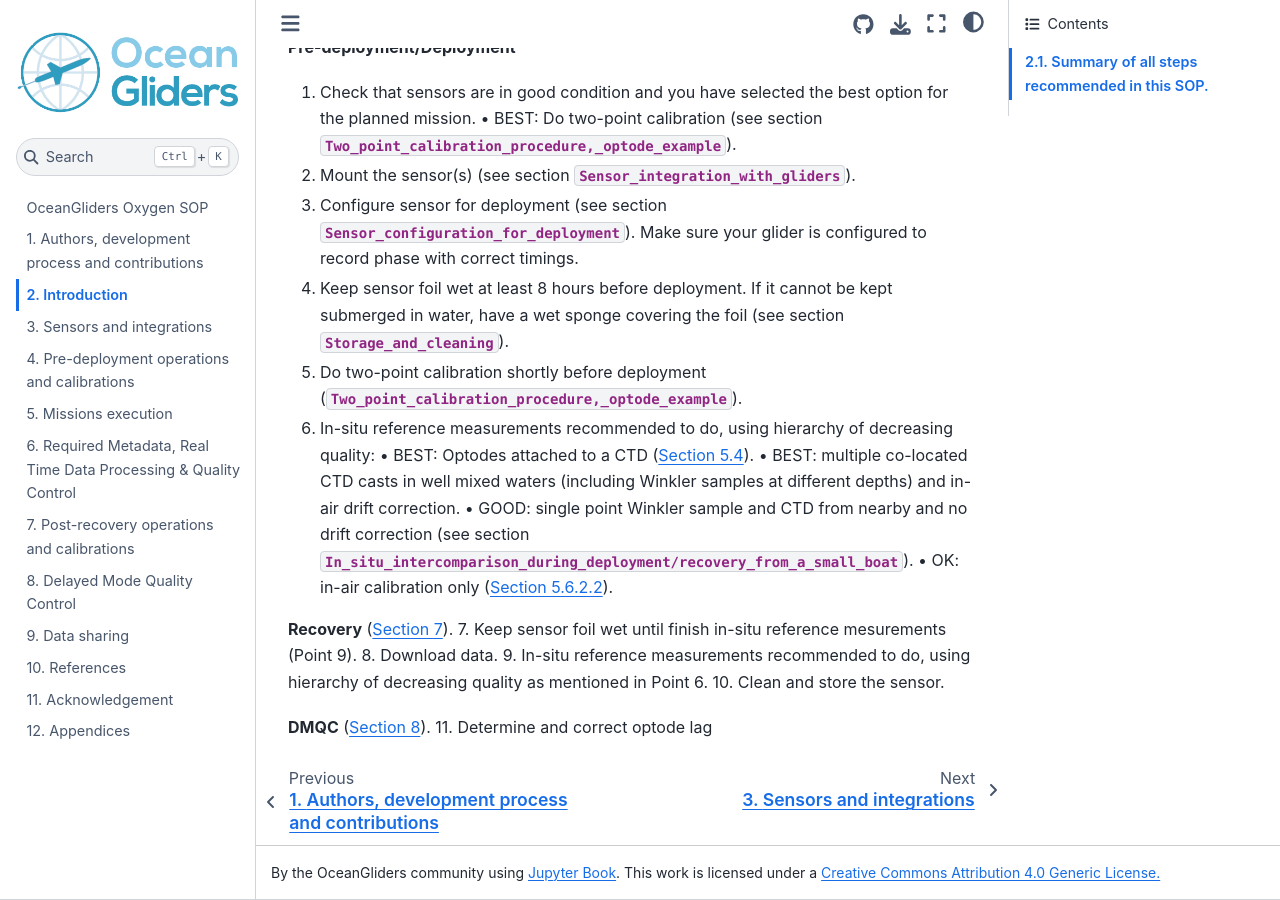
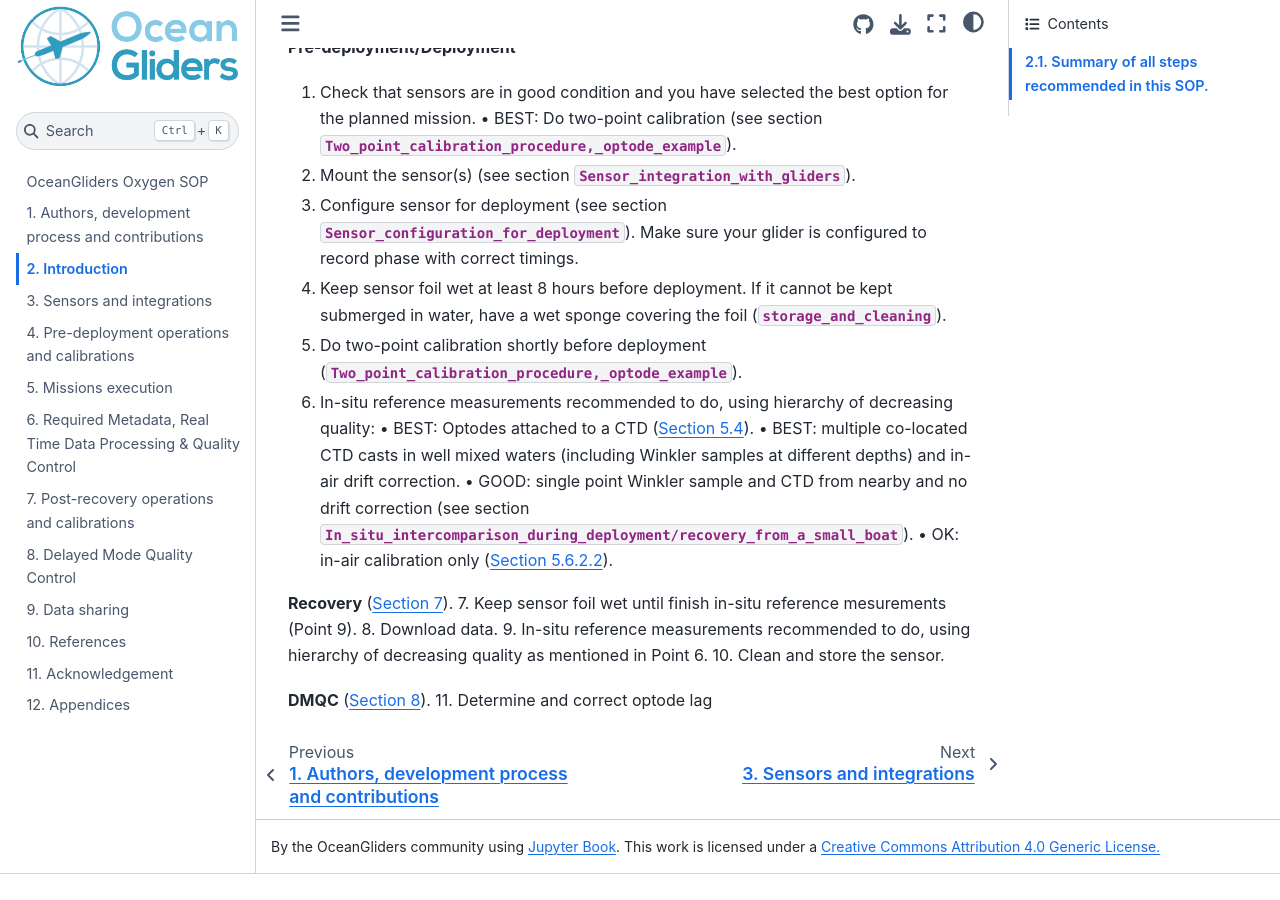
Before and after one commit to OceanGlidersCommunity/Oxygen_SOP, a Jupyter Book: the page built from sections/oxygen_introduction.md, in a window 1280 px wide and 900 px high, scrolled down 1289 px. Built offline with Jupyter Book 1.0.4 settings and Sphinx 7.4.7 and the Sphinx Book theme 1.1.4, drawn with Linux system fonts in a browser that asks for light colours; after the commit the page ends 2163 px from its top, so only the background shows below that.

Commit message:
correct storage_and_cleaning handle

```diff
--- a/sections/oxygen_introduction.md
+++ b/sections/oxygen_introduction.md
@@ -25,7 +25,7 @@ The most important steps described in this SOP can be summarised in this simple
     • BEST: Do two-point calibration (see section {numref}`Two_point_calibration_procedure,_optode_example`).
 2. Mount the sensor(s) (see section {numref}`Sensor_integration_with_gliders`).
 3. Configure sensor for deployment (see section {numref}`Sensor_configuration_for_deployment`). Make sure your glider is configured to record phase with correct timings.
-4. Keep sensor foil wet at least 8 hours before deployment. If it cannot be kept submerged in water, have a wet sponge covering the foil (see section {numref}`Storage_and_cleaning`).
+4. Keep sensor foil wet at least 8 hours before deployment. If it cannot be kept submerged in water, have a wet sponge covering the foil ({numref}`storage_and_cleaning`).
 5. Do two-point calibration shortly before deployment ({numref}`Two_point_calibration_procedure,_optode_example`).
 6. In-situ reference measurements recommended to do, using hierarchy of decreasing quality:
     • BEST: Optodes attached to a CTD ({numref}`deployment_ship_CTD`).
```
